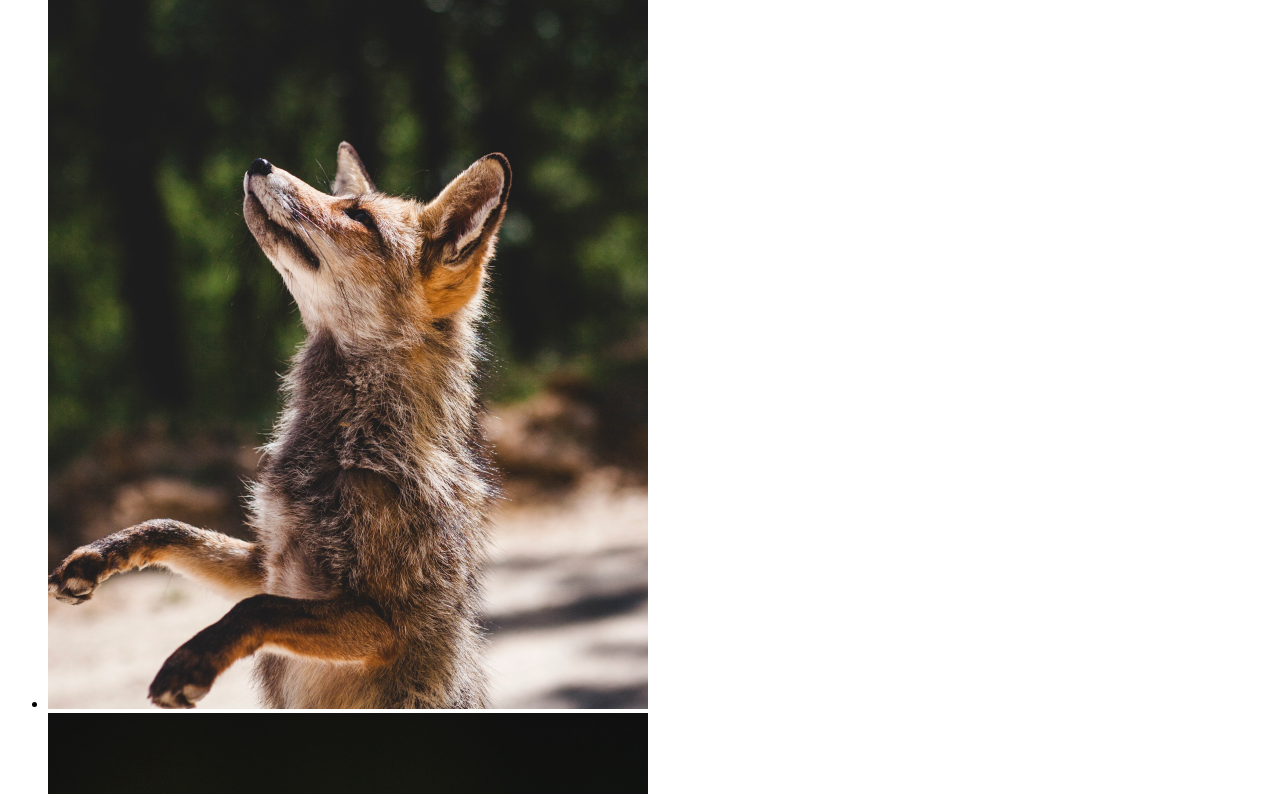
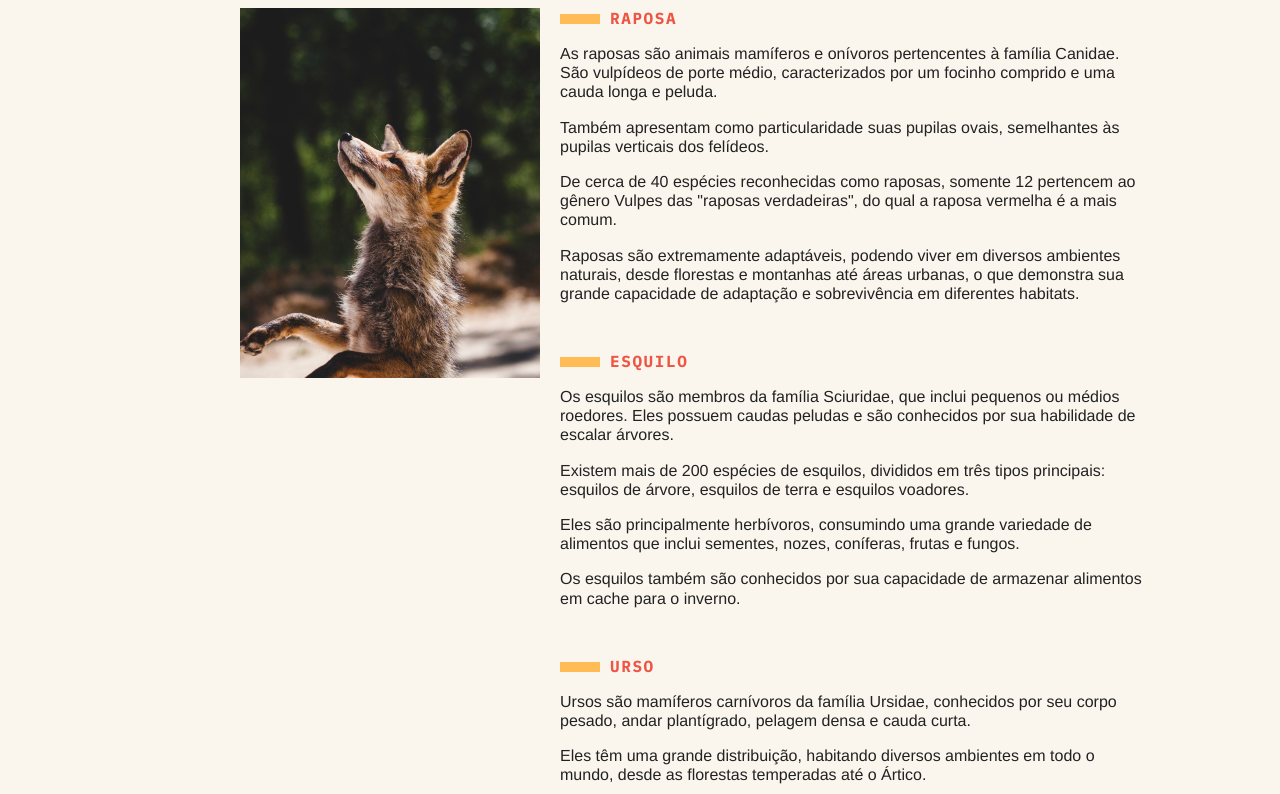
Before and after one commit to PablloDantas/AnimaisFantasticos, a plain HTML site: page index.html in a window 1280 px wide. Shown: the part 246-1040 px from the top of the page. Drawn offline with Linux system fonts and the light colour scheme.

Commit message:
fix: tentativa 03

```diff
--- a/css/style.css
+++ b/css/style.css
@@ -1,8 +1,8 @@
-@import "./css/global.css";
-@import "./css/utilidades.css";
-@import "./css/menu.css";
-@import "./css/animais.css";
-@import "./css/faq.css";
-@import "./css/contato.css";
-@import "./css/copy.css";
-@import "./css/responsivo.css";
+@import "../css/global.css";
+@import "../css/utilidades.css";
+@import "../css/menu.css";
+@import "../css/animais.css";
+@import "../css/faq.css";
+@import "../css/contato.css";
+@import "../css/copy.css";
+@import "../css/responsivo.css";
--- a/index.html
+++ b/index.html
@@ -10,7 +10,7 @@
     <link rel="preconnect" href="https://fonts.gstatic.com" crossorigin>
     <link href="https://fonts.googleapis.com/css2?family=IBM+Plex+Mono:ital,wght@0,100;0,200;0,300;0,400;0,500;0,600;0,700;1,100;1,200;1,300;1,400;1,500;1,600;1,700&family=Playfair+Display+SC:ital,wght@0,400;0,700;0,900;1,400;1,700;1,900&display=swap" rel="stylesheet">
     <!-- style sheets -->
-    <link rel="stylesheet" type="text/css" href="css/style.css">
+    <link rel="stylesheet" type="text/css" href="../css/style.css">
 </head>
 
 <body>
```
